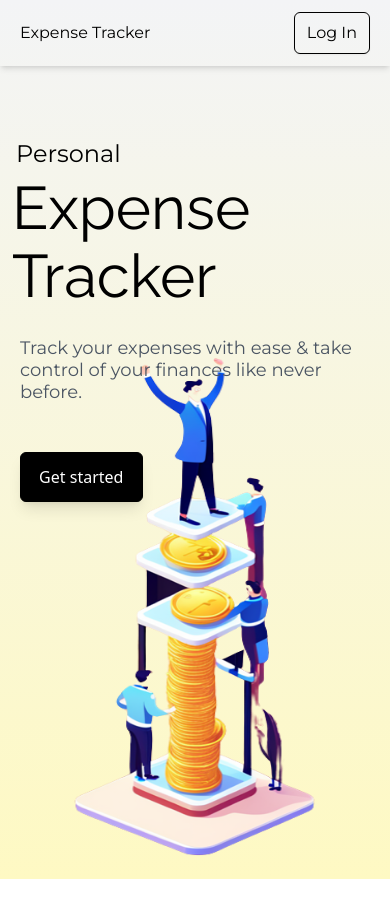
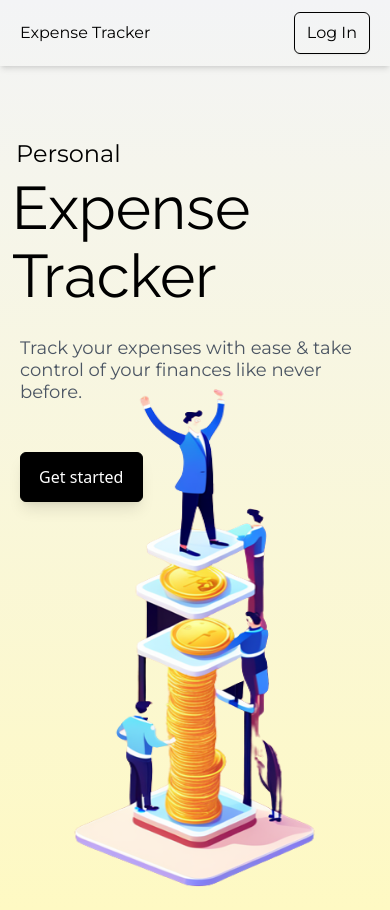
Before and after one commit to senilm/ExpenseTracker, a React (Vite) app in the folder client/: page / in a window 390 px wide. Before the commit the page ends 879 px from the top, so only its background shows below. Built offline with nearby package versions, Linux system fonts and the light colour scheme; a web font is replaced by a local one.

Commit message:
UI changes

```diff
--- a/client/src/components/TransactionsItem/TransactionItem.jsx
+++ b/client/src/components/TransactionsItem/TransactionItem.jsx
@@ -11,7 +11,7 @@ const TransactionItem = ({amount,category,date,description,type}) => {
           <div className="font-montserrat dark:text-white">{category}</div>
           <div className="font-montserrat dark:text-white">{new Date(date).toLocaleDateString('en-US')}</div>
         </div>
-        <div className="dark:text-white">{ description? `Note: ${description}` : ''}</div>
+        <div className="dark:text-white font-montserrat">{ description? `Note: ${description}` : ''}</div>
       </div>
     </div>
     </>
--- a/client/src/scenes/LandingPage/LandingPage.jsx
+++ b/client/src/scenes/LandingPage/LandingPage.jsx
@@ -31,7 +31,7 @@ const LandingPage = ({ toggleDark }) => {
           </div>
         </section>
 
-        <section className=" lg:basis-[40%] mt-2 max-md:mt-[-12.9rem] lg:mr-20 ">
+        <section className=" lg:basis-[40%] mt-2 max-md:mt-[-11rem] lg:mr-20 ">
           <div className="">
             <img src={hero} alt=""  className="h-[34rem] -z-10  w-full"/>
           </div>
```
